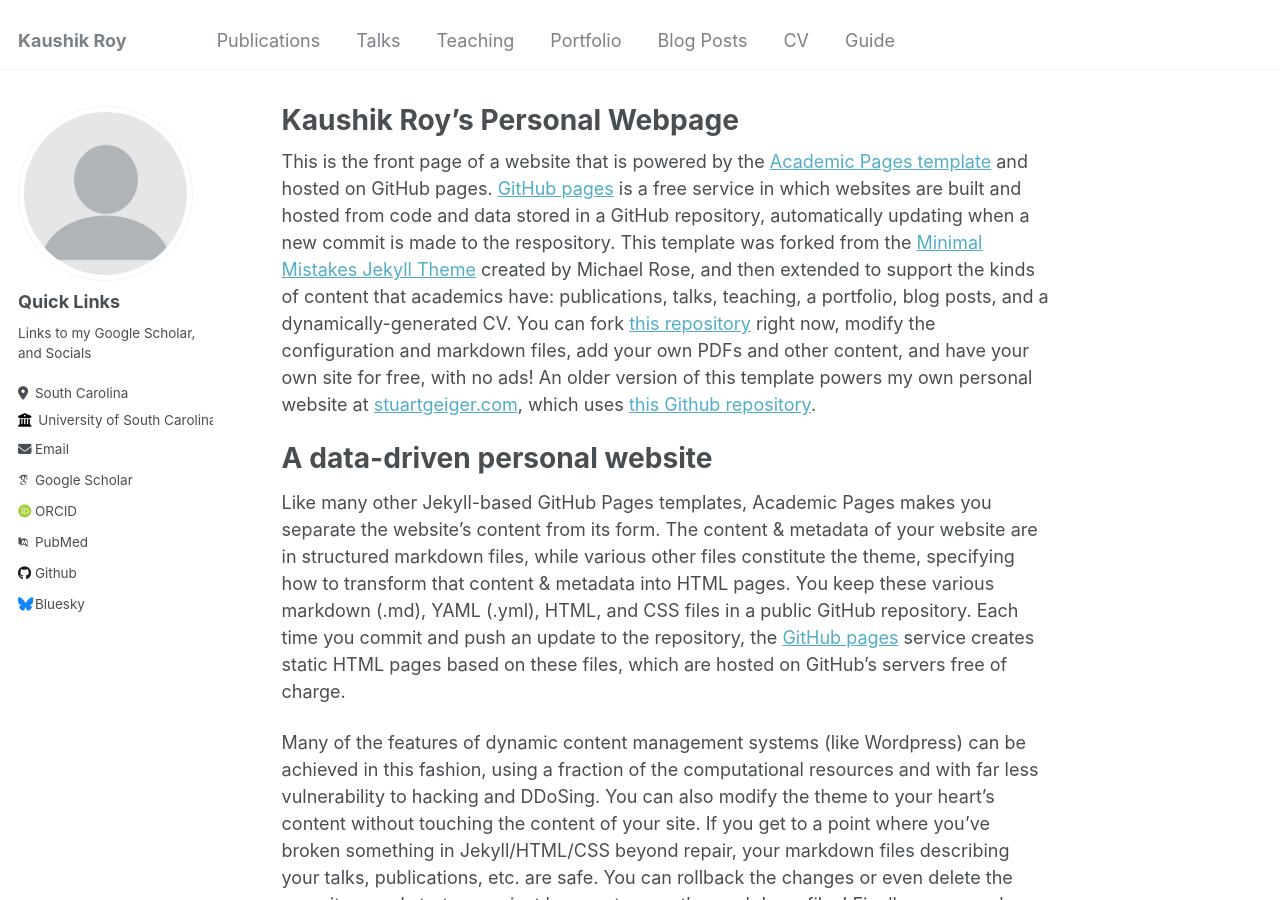
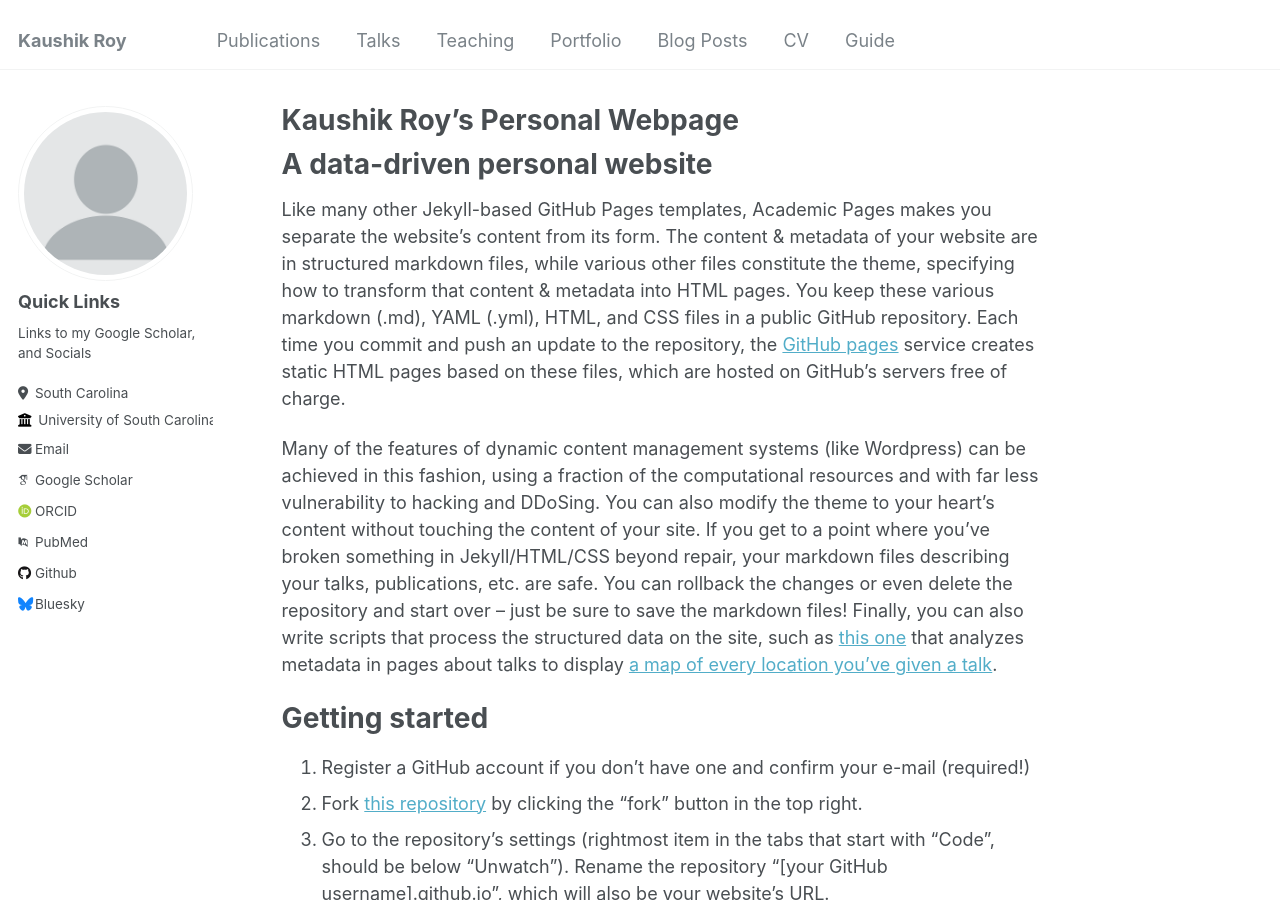
Before and after one commit to kauroy1994/home, a Jekyll site: the page built from _pages/about.md, in a window 1280 px wide and 900 px high. Built offline with Jekyll 4.4.1, drawn with Linux system fonts in a browser that asks for light colours; some web fonts are replaced.

Commit message:
Update about.md

```diff
--- a/_pages/about.md
+++ b/_pages/about.md
@@ -7,7 +7,7 @@
   - /about.html
 ---
 
-This is the front page of a website that is powered by the [Academic Pages template](https://github.com/academicpages/academicpages.github.io) and hosted on GitHub pages. [GitHub pages](https://pages.github.com) is a free service in which websites are built and hosted from code and data stored in a GitHub repository, automatically updating when a new commit is made to the respository. This template was forked from the [Minimal Mistakes Jekyll Theme](https://mmistakes.github.io/minimal-mistakes/) created by Michael Rose, and then extended to support the kinds of content that academics have: publications, talks, teaching, a portfolio, blog posts, and a dynamically-generated CV. You can fork [this repository](https://github.com/academicpages/academicpages.github.io) right now, modify the configuration and markdown files, add your own PDFs and other content, and have your own site for free, with no ads! An older version of this template powers my own personal website at [stuartgeiger.com](http://stuartgeiger.com), which uses [this Github repository](https://github.com/staeiou/staeiou.github.io).
+
 
 A data-driven personal website
 ======
```
